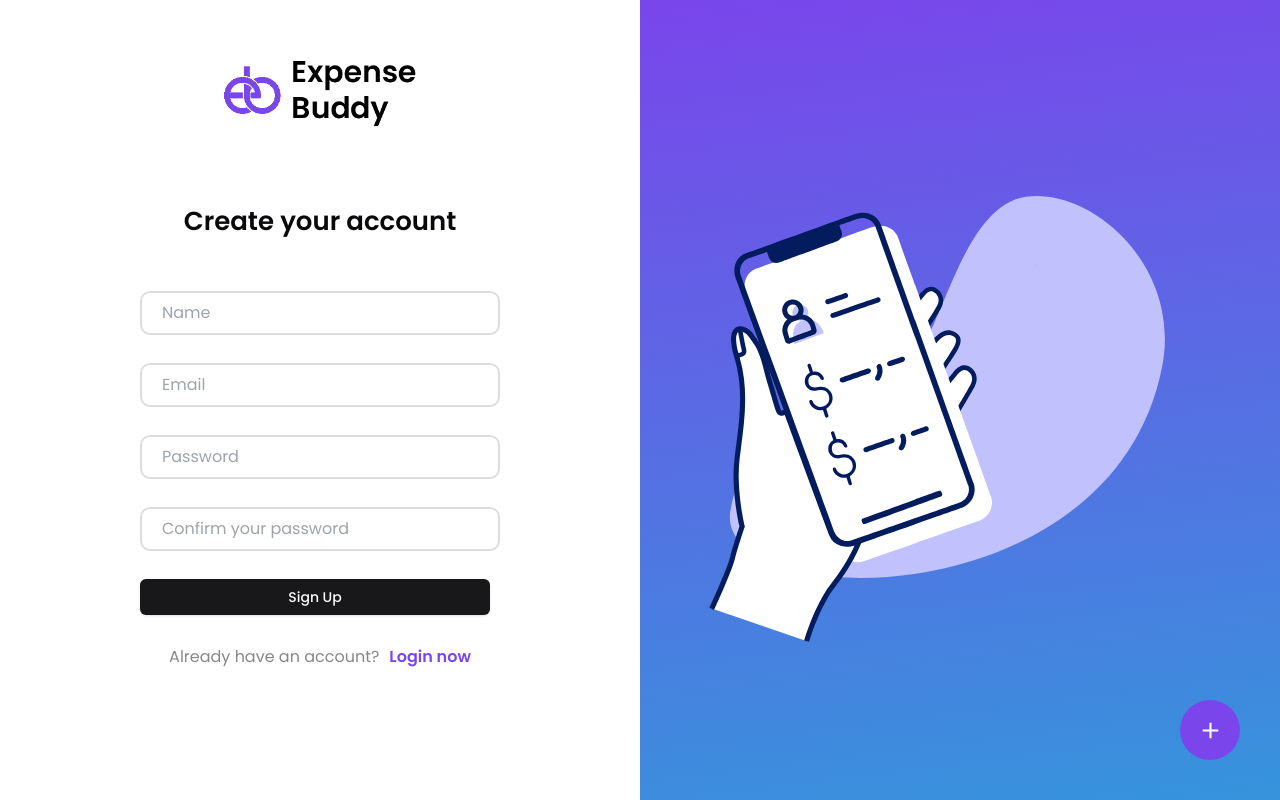
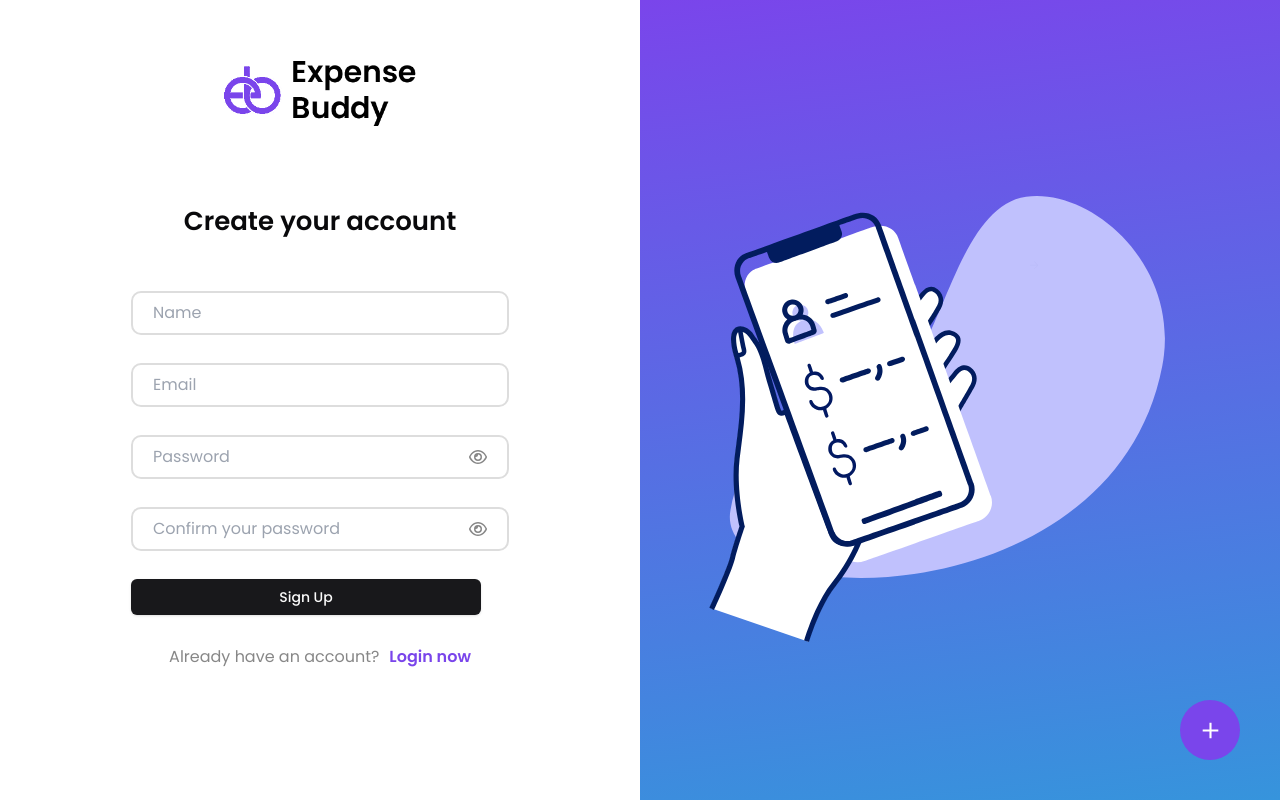
Before and after one commit to malikabdul777/Expense_buddy, a React (Vite) app: page /signup in a window 1280 px wide. Built offline with nearby package versions, Linux system fonts and the light colour scheme; no server answers.

Commit message:
Password show icon add to text field

```diff
--- a/src/components/ui/TextField/TextField.jsx
+++ b/src/components/ui/TextField/TextField.jsx
@@ -3,6 +3,7 @@ import { useEffect, useState } from "react";
 
 // Thirdparty
 import { BiDollar } from "react-icons/bi";
+import { FaRegEye, FaRegEyeSlash } from "react-icons/fa6";
 
 // Utils
 
@@ -37,6 +38,7 @@ const TextField = (props) => {
     errors,
     endIcon,
     icon,
+    onEndIconClick = () => {},
     type = `text`,
     disabled = false,
   } = props;
@@ -48,6 +50,16 @@ const TextField = (props) => {
   useEffect(() => {
     setErrorMessage(errors[`${name}`]?.message || "Error here");
   }, [errors[`${name}`]]);
+
+  const [passwordHidden, setPasswordHidden] = useState(true);
+
+  const handleEndIconClick = () => {
+    const passwordFieldType = onEndIconClick();
+
+    setPasswordHidden(passwordFieldType === "password" ? false : true);
+
+    // console.log(passwordFieldType);
+  };
 
   return (
     <div className={styles.wrapper}>
@@ -62,6 +74,23 @@ const TextField = (props) => {
         />
         <div className={styles.endIcon}>
           {endIcon && icon === "dollar" ? <BiDollar size={18} /> : ""}
+          {endIcon && icon === "password" ? (
+            passwordHidden === true ? (
+              <FaRegEye
+                size={18}
+                className={styles.passwordEndIcon}
+                onClick={handleEndIconClick}
+              />
+            ) : (
+              <FaRegEyeSlash
+                size={18}
+                className={styles.passwordEndIcon}
+                onClick={handleEndIconClick}
+              />
+            )
+          ) : (
+            ""
+          )}
         </div>
       </div>
       <div>
--- a/src/components/ui/TextField/TextField.module.css
+++ b/src/components/ui/TextField/TextField.module.css
@@ -28,3 +28,7 @@
   margin-left: 15px;
   margin-top: 2px;
 }
+.passwordEndIcon {
+  color: var(--darkGrey);
+  cursor: pointer;
+}
--- a/src/pages/SignUp/SignUp.jsx
+++ b/src/pages/SignUp/SignUp.jsx
@@ -1,10 +1,10 @@
 // React
+import { useState } from "react";
 
 // Thirdparty
 import { useForm } from "react-hook-form";
 import * as yup from "yup";
 import { yupResolver } from "@hookform/resolvers/yup";
-import { Button } from "@/components/ui/button";
 import { useNavigate } from "react-router";
 
 import Lottie from "react-lottie";
@@ -19,6 +19,8 @@ import animationData from "./signup_animation.json";
 // CustomHooks
 
 // Components
+import { Button } from "@/components/ui/button";
+import TextField from "@/components/ui/TextField/TextField";
 
 // Constants
 
@@ -27,7 +29,6 @@ import animationData from "./signup_animation.json";
 // Interfaces
 
 // Styles
-import TextField from "@/components/ui/TextField/TextField";
 import styles from "./SignUp.module.css";
 
 // Local enums
@@ -52,6 +53,10 @@ const SignUp = () => {
     handleSubmit,
     formState: { errors },
   } = useForm({ resolver: yupResolver(schema) });
+
+  const [passwordFieldType, setPasswordFieldType] = useState("password");
+  const [confirmPasswordFieldType, setConfirmPasswordFieldType] =
+    useState("password");
 
   const formSubmitHandler = (data) => {
     console.log(data);
@@ -93,14 +98,31 @@ const SignUp = () => {
               register={register}
               placeholder="Password"
               name="password"
-              type="password"
+              type={passwordFieldType}
+              endIcon="true"
+              icon="password"
+              onEndIconClick={() => {
+                setPasswordFieldType(
+                  passwordFieldType === "password" ? "text" : "password"
+                );
+
+                return passwordFieldType;
+              }}
             />
             <TextField
               errors={errors}
               register={register}
               placeholder="Confirm your password"
               name="passwordConfirmation"
-              type="password"
+              type={confirmPasswordFieldType}
+              endIcon="true"
+              icon="password"
+              onEndIconClick={() => {
+                setConfirmPasswordFieldType(
+                  confirmPasswordFieldType === "password" ? "text" : "password"
+                );
+                return confirmPasswordFieldType;
+              }}
             />
             <Button type="submit" className={styles.signUpButton}>
               Sign Up
```
